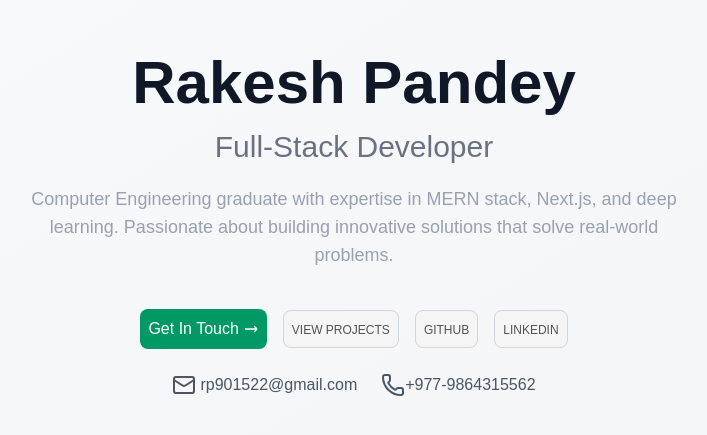
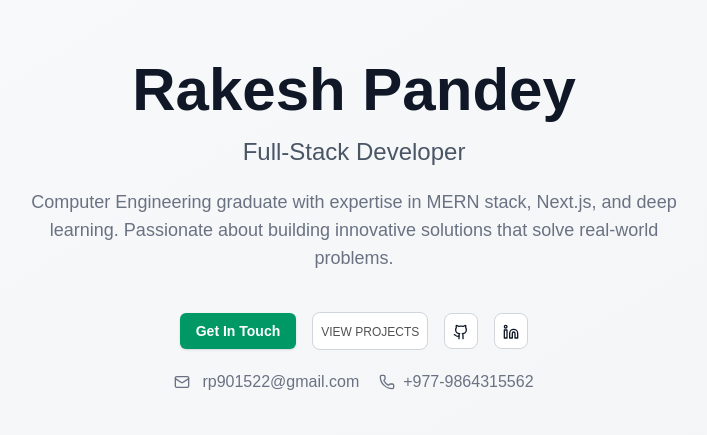
Before and after one commit to RakeshPandey0/portfolio, a Next.js app: page / in a window 1280 px wide. Shown: the part 167-602 px from the top of the page, without its empty margins (286-993 px from the left). Built offline with nearby package versions, Linux system fonts and the light colour scheme.

Commit message:
style/github and linkedin icon added

```diff
--- a/app/_components/Hero/page.js
+++ b/app/_components/Hero/page.js
@@ -1,6 +1,9 @@
 import React from "react";
 import Email from "../ui/Email";
 import Mobile from "../ui/Mobile";
+import GitIcon from "../ui/GitIcon";
+import LinkedinIcon from "../ui/LinkedinIcon";
+
 export default function page() {
   return (
     <section className="min-h-screen flex items-center justify-center bg-gradient-to-br from-slate-50 to-gray-100 px-4">
@@ -9,40 +12,31 @@ export default function page() {
           <h1 className="text-5xl md:text-6xl font-bold text-gray-900">
             Rakesh Pandey
           </h1>
-          <h2 className="text-3xl text-gray-500 mt-2 p-2">
+          <h2 className="text-2xl text-gray-600 mt-2 p-2">
             Full-Stack Developer
           </h2>
-          <p className="text-lg text-gray-400 max-w-2xl mx-auto mb-8 mt-3">
+          <p className="text-lg text-gray-500 max-w-2xl mx-auto mb-8 mt-3">
             Computer Engineering graduate with expertise in MERN stack, Next.js,
             and deep learning. Passionate about building innovative solutions
             that solve real-world problems.
           </p>
         </div>
         <div className="flex justify-center gap-4 items-center m-1 p-2">
-          <button className="inline-flex px-2 py-2 bg-emerald-600 text-white text-sx rounded-lg hover:bg-emerald-700 focus:outline-none focus:ring-2 focus:ring-emerald-400 transition duration-200">
+          <button className="inline-flex items-center gap-2 px-4 py-2 bg-emerald-600 text-white text-sm font-semibold rounded-md hover:bg-emerald-700 focus:outline-none focus:ring-2 focus:ring-emerald-400 focus:ring-offset-2 shadow-sm transition duration-200">
             Get In Touch
-            <svg
-              className="w-4 h-6 ml-1"
-              fill="none"
-              stroke="currentColor"
-              strokeWidth="2"
-              viewBox="0 0 24 24"
-            >
-              <path d="M17 8l4 4m0 0l-4 4m4-4H3" />
-            </svg>
           </button>
 
-          <button className="inline-block rounded-lg bg-neutral-100 px-2 pb-2 pt-2.5 text-xs font-medium uppercase leading-normal text-neutral-600 shadow-black-3 border-1 border-gray-300 transition duration-150 ease-in-out hover:bg-neutral-200 hover:shadow-light-2 active:border-neutral-800">
+          <button className="inline-block rounded-lg bg-white px-2 pb-2 pt-2.5 text-xs font-medium uppercase leading-normal text-neutral-600 shadow-black-3 border-1 border-gray-300 transition duration-150 ease-in-out hover:bg-neutral-200 hover:shadow-light-2 active:border-neutral-800">
             View Projects
           </button>
-          <button className="inline-block rounded-lg bg-neutral-100 px-2 pb-2 pt-2.5 text-xs font-medium uppercase leading-normal text-neutral-600 shadow-black-3 border-1 border-gray-300 transition duration-150 ease-in-out hover:bg-neutral-200 hover:shadow-light-2 active:border-neutral-800">
-            Github
+          <button className="inline-block rounded-lg bg-white px-2 pb-2 pt-2.5 text-xs font-medium uppercase leading-normal text-neutral-600 shadow-black-3 border-1 border-gray-300 transition duration-150 ease-in-out hover:bg-neutral-200 hover:shadow-light-2 active:border-neutral-800">
+            <GitIcon />
           </button>
-          <button className="inline-block rounded-lg bg-neutral-100 px-2 pb-2 pt-2.5 text-xs font-medium uppercase leading-normal text-neutral-600 shadow-black-3 border-1 border-gray-300 transition duration-150 ease-in-out hover:bg-neutral-200 hover:shadow-light-2 active:border-neutral-800">
-            Linkedin
+          <button className="inline-block rounded-lg bg-white px-2 pb-2 pt-2.5 text-xs font-medium uppercase leading-normal text-neutral-600 shadow-black-3 border-1 border-gray-300 transition duration-150 ease-in-out hover:bg-neutral-200 hover:shadow-light-2 active:border-neutral-800">
+            <LinkedinIcon />
           </button>
         </div>
-        <div className="flex justify-center gap-6 m-2 p-2">
+        <div className="flex justify-center gap-5 m-2 p-1">
           <div>
             <Email email={"rp901522@gmail.com"} />
           </div>
--- a/app/_components/ui/Email.js
+++ b/app/_components/ui/Email.js
@@ -2,8 +2,8 @@ import React from "react";
 import { Mail } from "lucide-react";
 const Email = ({ email }) => {
   return (
-    <div className="cursor-default flex text-gray-600 gap-1 hover:text-blue-950">
-      <Mail />
+    <div className="cursor-text flex text-gray-500 gap-1 hover:text-slate-700">
+      <Mail className="mt-1 mr-2 size-4"/>
       {email}
     </div>
   );
--- /dev/null
+++ b/app/_components/ui/GitIcon.js
@@ -0,0 +1,8 @@
+import React from "react";
+import {Github} from "lucide-react";
+const GithubIcon = Github;
+const GitIcon = () => {
+  return <GithubIcon className="size-4 text-gray-900 hover:text-black" />;
+};
+
+export default GitIcon;
--- /dev/null
+++ b/app/_components/ui/LinkedinIcon.js
@@ -0,0 +1,7 @@
+import React from "react";
+import {Linkedin} from "lucide-react";
+const LinkedinIcon = () => {
+  return <Linkedin className="size-4 text-gray-900 hover:text-black" />;
+};
+
+export default LinkedinIcon;
--- a/app/_components/ui/Mobile.js
+++ b/app/_components/ui/Mobile.js
@@ -2,8 +2,8 @@ import React from "react";
 import { Phone } from "lucide-react";
 const Mobile = ({ phone }) => {
   return (
-    <div className="cursor-default flex text-gray-600 hover:text-blue-950">
-      <Phone />
+    <div className="cursor-text flex text-gray-500 hover:text-slate-700">
+      <Phone className="mt-1 mr-2 size-4" />
       {phone}
     </div>
   );
```
Also changed, not shown: app/_components/ui/Github.js (deleted), app/_components/ui/Linkedin.js (deleted).
